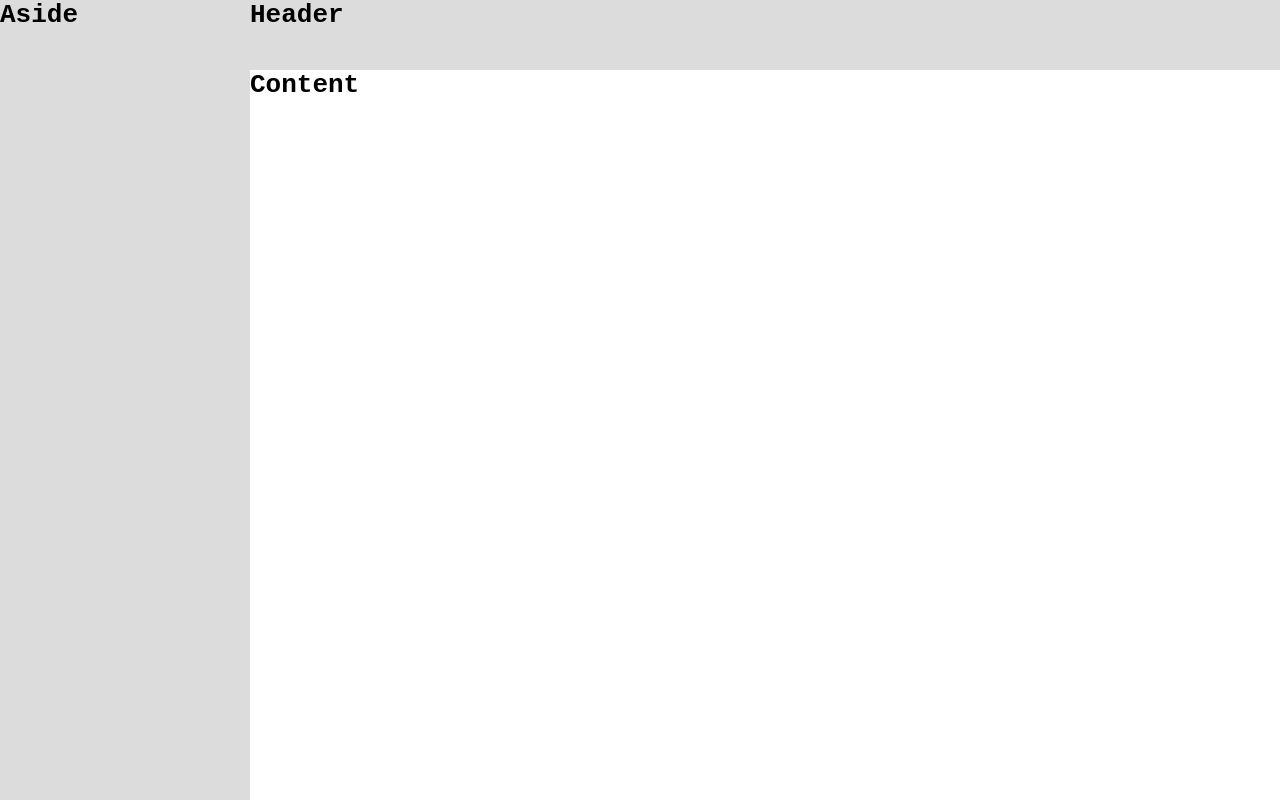
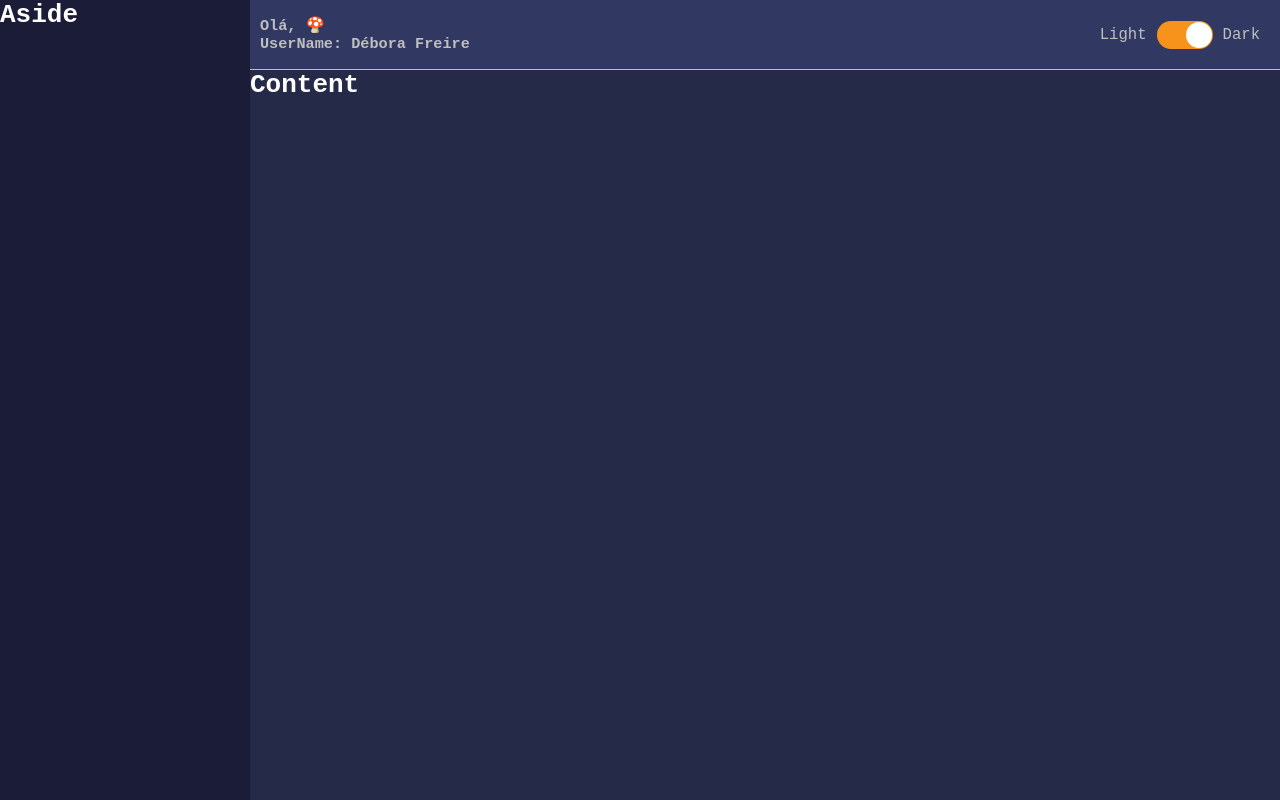
Before and after one commit to deborafsm/fe_tsx_react_be_lrv_php_db_mysql, a React (Create React App) app in the folder front_end_wallet/: page / in a window 1280 px wide. Built offline with nearby package versions, Linux system fonts and the light colour scheme.

Commit message:
create: toggle

```diff
--- a/front_end_wallet/package.json
+++ b/front_end_wallet/package.json
@@ -14,6 +14,7 @@
     "react": "^18.0.0",
     "react-dom": "^18.0.0",
     "react-scripts": "5.0.0",
+    "react-switch": "^6.0.0",
     "styled-components": "^5.3.5",
     "typescript": "^4.6.3",
     "web-vitals": "^2.1.4"
--- a/front_end_wallet/src/App.tsx
+++ b/front_end_wallet/src/App.tsx
@@ -7,7 +7,7 @@
 const App: React.FC = () => {
   return (
     <>
-    <ThemeProvider theme = {light}>
+    <ThemeProvider theme = {dark}>
       <GlobalStyle/>
         <Layout/>
     </ThemeProvider>
--- a/front_end_wallet/src/components/Header/header.tsx
+++ b/front_end_wallet/src/components/Header/header.tsx
@@ -1,11 +1,27 @@
+import emojis from "../../utils/emojis";
+import React, { useMemo } from "react";
 
-import React from "react";
-import {Container} from './style'
-
+import Toggle from '../../components/Toggle/Toggle';
+import {
+    Container,
+    Profile,
+    Welcome,
+    UserName
+} from './style'
 const Header: React.FC = () => {
+    const emoji = useMemo(() => {
+        const indice = Math.floor(Math.random() * emojis.length);
+        return emojis[indice]
+    }, []);
     return (
         <Container>
-            <h1>Header</h1>
+            <Toggle />
+            <Profile>
+                <Welcome>
+                    Olá, {emoji}
+                    <UserName>UserName: Débora Freire</UserName>
+                </Welcome>
+            </Profile>
         </Container>
 
 
--- a/front_end_wallet/src/components/Header/style.ts
+++ b/front_end_wallet/src/components/Header/style.ts
@@ -1,9 +1,28 @@
 import styled from 'styled-components';
 
-export const Container = styled.div
-    `
+export const Container = styled.div`
     grid-area: HM;
+
+    background-color: ${props => props.theme.colors.tertiary};
+    display: flex;
+    justify-content: space-between;
+    align-items: center;
+    padding: 0 10px;
+    border-bottom: 1px solid ${props => props.theme.colors.gray};
+    flex-direction: row-reverse;
+`;
+export const Welcome = styled.div`
+    color: ${props => props.theme.colors.gray};
+    flex-direction: row-reverse
+`;
+
+export const Profile = styled.h3`
     color: ${props => props.theme.colors.white};
-    background-color: ${props => props.theme.colors.primary};
-`
-    ;
+`;
+
+
+export const UserName = styled.div`
+    display: flex;
+    flex-direction: row;
+
+`;
--- /dev/null
+++ b/front_end_wallet/src/components/Toggle/Toggle.tsx
@@ -0,0 +1,21 @@
+import React from "react";
+import {
+    Container,
+    ToggleLabel,
+    ToggleSelector
+} from "./style";
+
+
+const Toggle: React.FC = () => (
+    <Container>
+        <ToggleLabel>Light</ToggleLabel>
+        <ToggleSelector
+            checked
+            uncheckedIcon={false}
+            checkedIcon={false}
+            onChange={() => console.log('mudou')}
+        />
+        <ToggleLabel>Dark</ToggleLabel>
+    </Container>
+)
+export default Toggle
--- /dev/null
+++ b/front_end_wallet/src/components/Toggle/style.ts
@@ -0,0 +1,19 @@
+import styled from "styled-components";
+import Switch, { ReactSwitchProps } from "react-switch";
+
+export const Container = styled.div`
+    display:flex;
+    align-items: center;
+`;
+export const ToggleLabel = styled.span`
+    color: ${props => props.theme.colors.gray};
+    font-size: 1.2em;
+    padding: 10px;
+    align-items: center;
+
+`;
+export const ToggleSelector = styled(Switch).attrs<ReactSwitchProps>(
+    ({ theme }) => ({
+        onColor: theme.colors.info,
+        offColor: theme.colors.warning
+    })) <ReactSwitchProps>``;
--- /dev/null
+++ b/front_end_wallet/src/utils/emojis.ts
@@ -0,0 +1 @@
+export default ['💙','💚','💛','💜','🖤','👾','👻','👽','💀','🏮','💮','🍱','🌼','🌸','🌺','🍄','🌑','🌈','🌠','🎌'];
```
Also changed, not shown: 1 other file (tests, documents, lock files or other folders).
